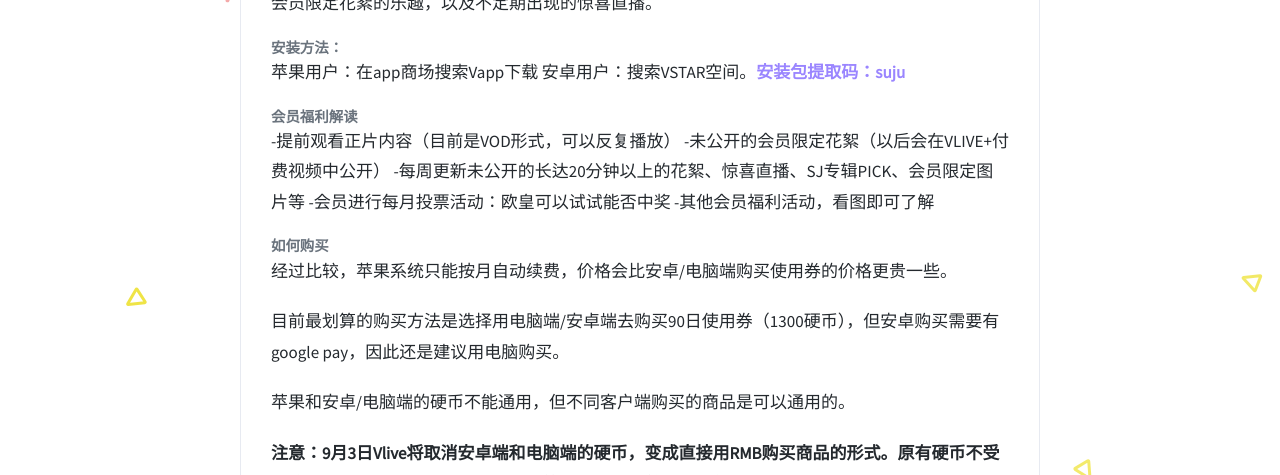
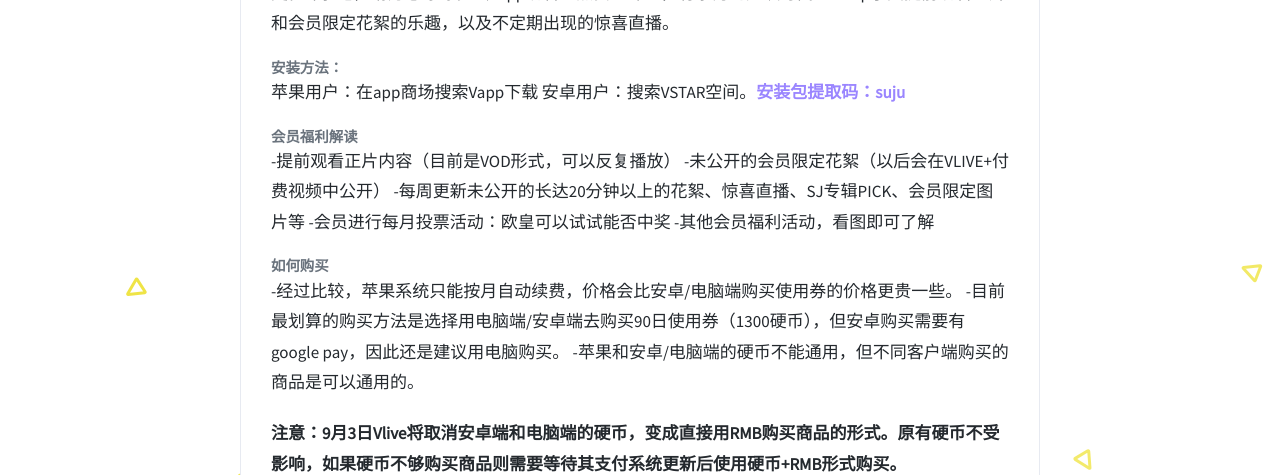
Before and after one commit to penglanxindong1106/penglanxindong1106.github.io, a Jekyll site: the page built from _posts/2020-08-12-给新粉宝宝的四十斤肉食用指南.md, in a window 1280 px wide and 900 px high, scrolled down 675 px, cut to the strip 0-475 px from the top of the window. Built offline with Jekyll 4.4.1, drawn with Linux system fonts in a browser that asks for light colours; comment, search, counter and statistics services are not loaded.

```diff
--- a/_posts/2020-08-12-给新粉宝宝的四十斤肉食用指南.md
+++ b/_posts/2020-08-12-给新粉宝宝的四十斤肉食用指南.md
@@ -6,15 +6,17 @@ tags:
   - SJReturns
 ---
 
-SJReturns 系列是我们家的团综，目前已制作到了第四季。第四季的主题是“For ELF”，不止在回归前夕，而是每月聚到一起，拍摄粉丝们所期待的内容。该系列将在Vlive app上长期更新。**Vlive 播放量、订阅量和Fanship购买量是衡量该系列是否能继续做下去的重要依据。**为了以后能有更多“肉”吃，请务必呼吁多去Vapp观看、点赞、评论，有余力的建议订阅Fanship享受提前观看正片和会员限定花絮的乐趣，以及不定期出现的惊喜直播。
+SJReturns 系列是我们家的团综，目前已制作到了第四季。第四季的主题是“For ELF”，不止在回归前夕，而是每月聚到一起，拍摄粉丝们所期待的内容。该系列将在Vlive app上长期更新。
+
+**Vlive 播放量、订阅量和Fanship购买量是衡量该系列是否能继续做下去的重要依据。**为了以后能有更多“肉”吃，请务必呼吁多去Vapp观看、点赞、评论，有余力的建议订阅Fanship享受提前观看正片和会员限定花絮的乐趣，以及不定期出现的惊喜直播。
+
+
 
 ###### **安装方法：**
-
 苹果用户：在app商场搜索Vapp下载
 安卓用户：搜索VSTAR空间。[安装包提取码：suju](https://pan.baidu.com/s/1pQXWUqrtl4-UBfHWzPcfnw)
 
 ###### **会员福利解读**
-
 -提前观看正片内容（目前是VOD形式，可以反复播放）
 -未公开的会员限定花絮（以后会在VLIVE+付费视频中公开）
 -每周更新未公开的长达20分钟以上的花絮、惊喜直播、SJ专辑PICK、会员限定图片等
@@ -22,12 +24,9 @@ SJReturns 系列是我们家的团综，目前已制作到了第四季。第四
 -其他会员福利活动，看图即可了解
 
 ###### **如何购买**
-
-经过比较，苹果系统只能按月自动续费，价格会比安卓/电脑端购买使用券的价格更贵一些。
-
-目前最划算的购买方法是选择用电脑端/安卓端去购买90日使用券（1300硬币），但安卓购买需要有google pay，因此还是建议用电脑购买。
-
-苹果和安卓/电脑端的硬币不能通用，但不同客户端购买的商品是可以通用的。
+-经过比较，苹果系统只能按月自动续费，价格会比安卓/电脑端购买使用券的价格更贵一些。
+-目前最划算的购买方法是选择用电脑端/安卓端去购买90日使用券（1300硬币），但安卓购买需要有google pay，因此还是建议用电脑购买。
+-苹果和安卓/电脑端的硬币不能通用，但不同客户端购买的商品是可以通用的。
 
 **注意：9月3日Vlive将取消安卓端和电脑端的硬币，变成直接用RMB购买商品的形式。原有硬币不受影响，如果硬币不够购买商品则需要等待其支付系统更新后使用硬币+RMB形式购买。**
 
```
